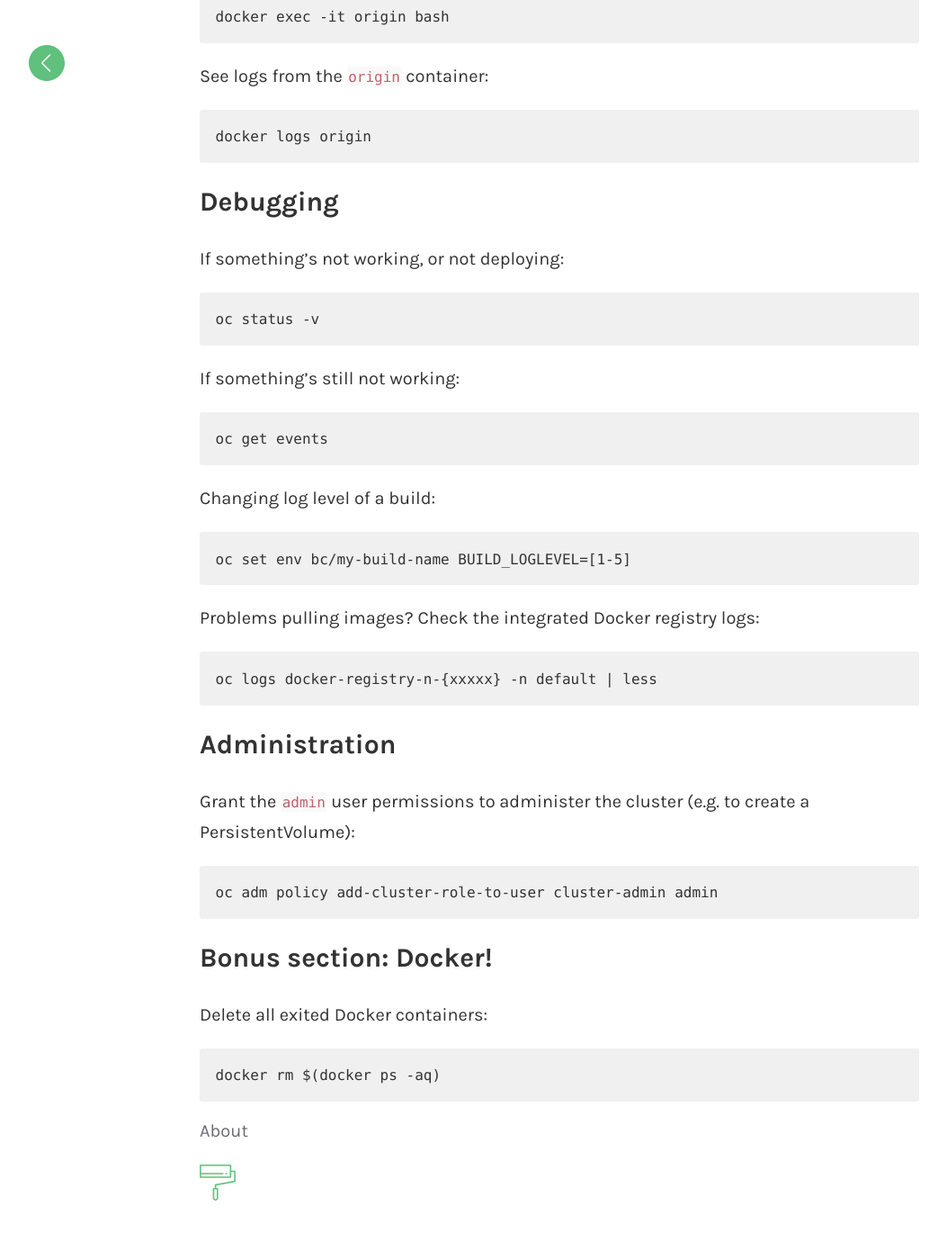
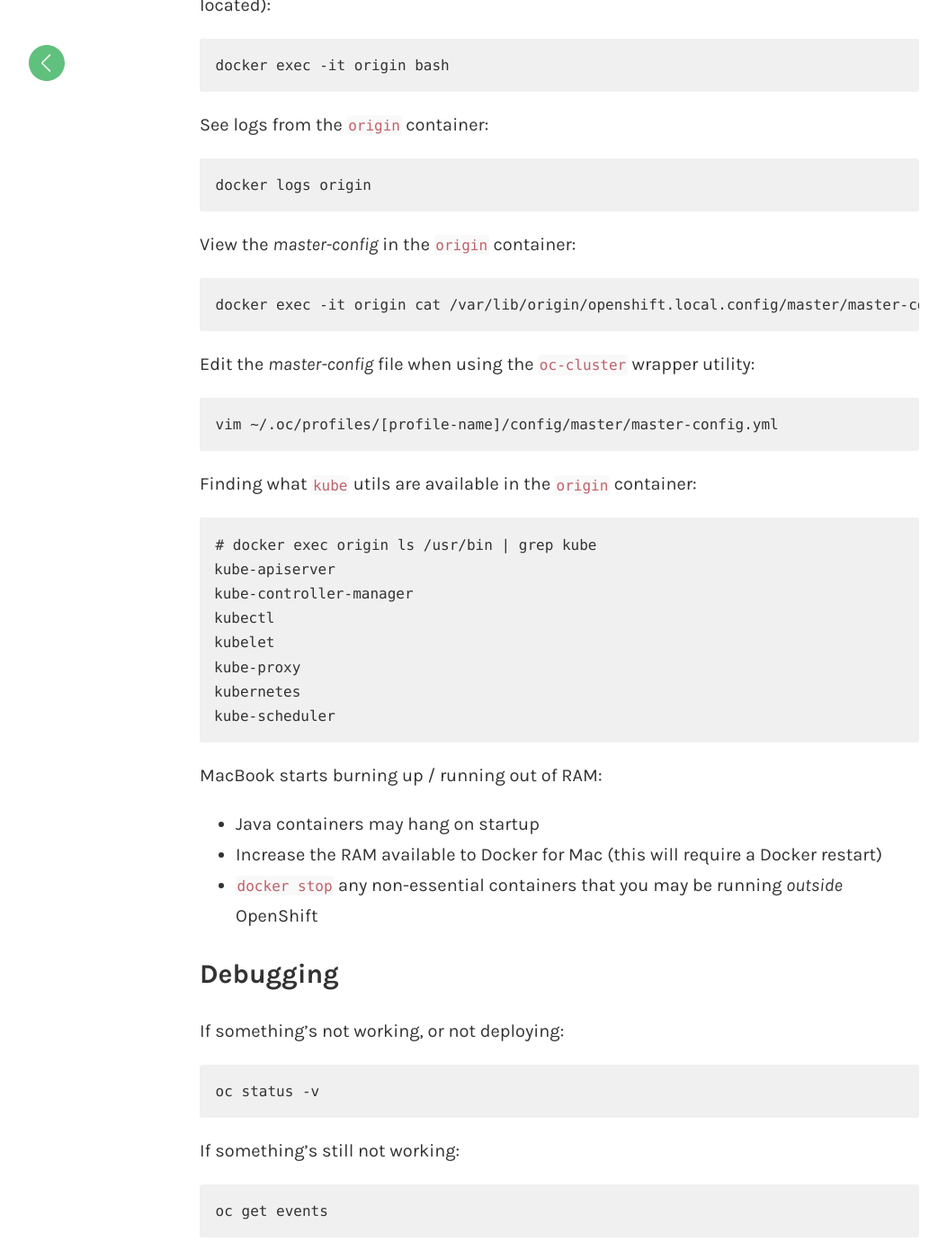
Before and after one commit to monodot/monodot-co-uk, a Jekyll site: the page built from _posts/2016-12-09-openshift-cheatsheet.markdown, in a window 1280 px wide and 1400 px high, scrolled down 2029 px. Shown: the whole window at 90% size, without its empty margins (18-1071 px from the left). Built offline with Jekyll 4.4.1, drawn with Linux system fonts in a browser that asks for light colours; comment, search, counter and statistics services are not loaded; some of the changed text lies outside the part shown.

Commit message:
Updated OpenShift cheatsheet

```diff
--- a/_posts/2016-12-09-openshift-cheatsheet.markdown
+++ b/_posts/2016-12-09-openshift-cheatsheet.markdown
@@ -63,6 +63,31 @@ Open a terminal in the `origin` container (where the all-in-one OpenShift server
 See logs from the `origin` container:
 
     docker logs origin
+
+View the _master-config_ in the `origin` container:
+
+    docker exec -it origin cat /var/lib/origin/openshift.local.config/master/master-config.yaml
+
+Edit the _master-config_ file when using the `oc-cluster` wrapper utility:
+
+    vim ~/.oc/profiles/[profile-name]/config/master/master-config.yml
+
+Finding what `kube` utils are available in the `origin` container:
+
+    # docker exec origin ls /usr/bin | grep kube
+    kube-apiserver
+    kube-controller-manager
+    kubectl
+    kubelet
+    kube-proxy
+    kubernetes
+    kube-scheduler
+
+MacBook starts burning up / running out of RAM:
+
+- Java containers may hang on startup
+- Increase the RAM available to Docker for Mac (this will require a Docker restart)
+- `docker stop` any non-essential containers that you may be running _outside_ OpenShift
 
 ## Debugging
 
@@ -94,6 +119,10 @@ Delete all exited Docker containers:
 
     docker rm $(docker ps -aq)
 
+View the size of the Docker storage file (Docker for Mac):
+
+    du -h -d 1  ~/Library/Containers/com.docker.docker
+
 [os]: https://www.openshift.org/
 [cdk]: https://developers.redhat.com/products/cdk/overview/
 [originvm]: https://www.openshift.org/vm/
```
Also changed, not shown: other parts of _posts/2016-12-09-openshift-cheatsheet.markdown (+1 -1 lines).
